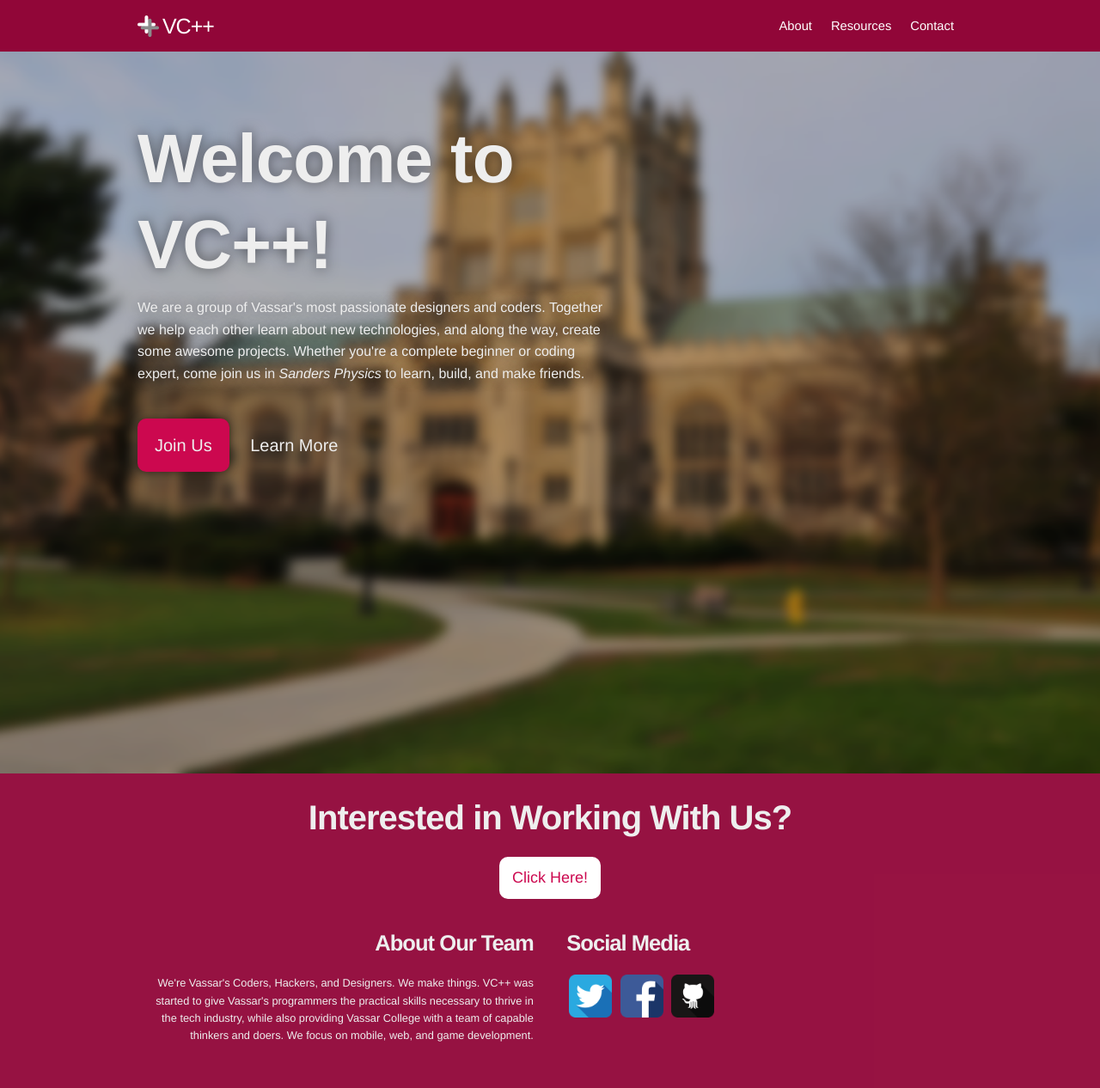
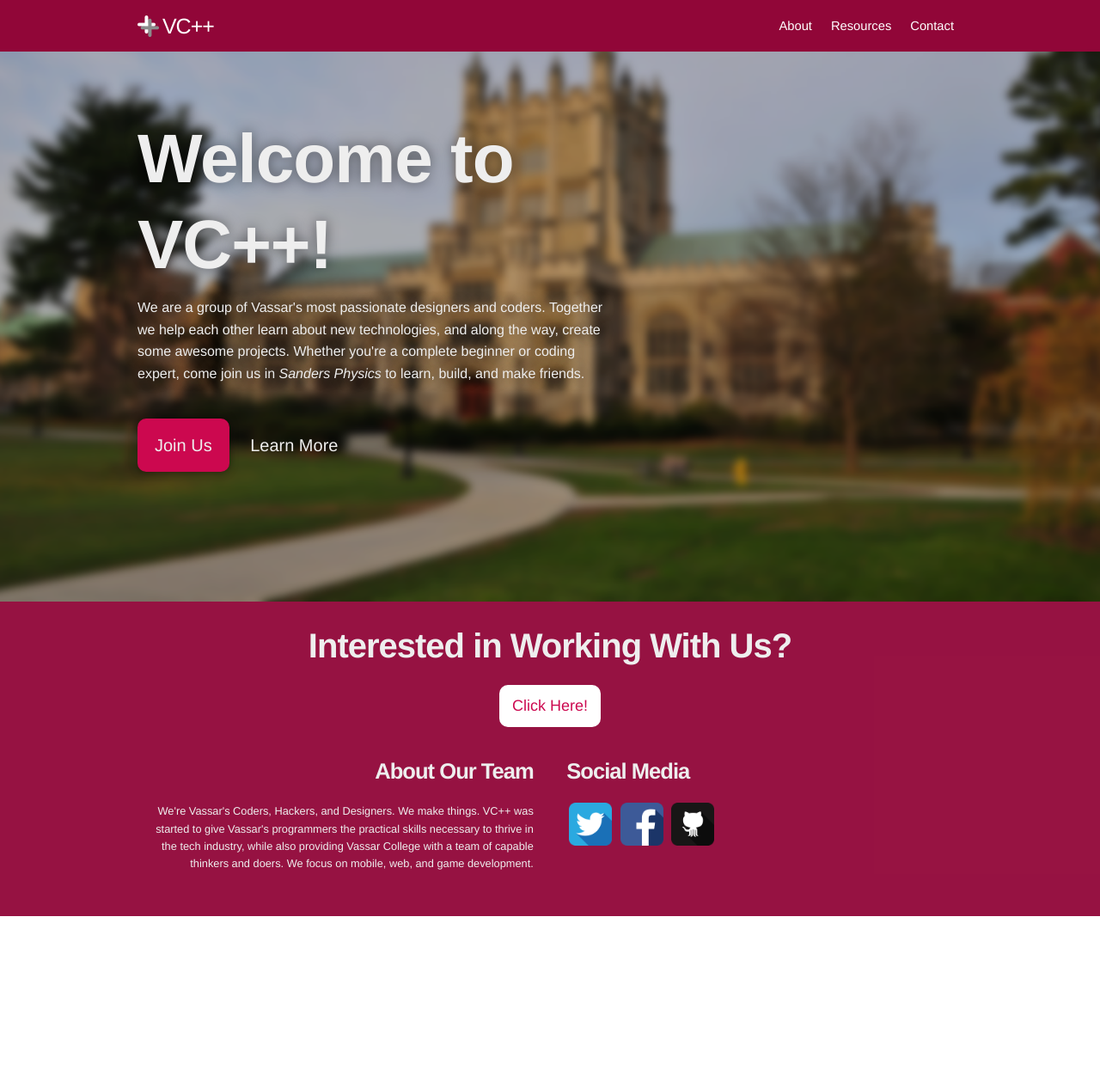
Before and after one commit to vcplusplus/vcplusplus.github.io, a Jekyll site: the page built from index.html, in a window 1280 px wide. Shown: the whole page at 86% size. Built offline with Jekyll 4.4.1, drawn with Linux system fonts in a browser that asks for light colours; nearby versions of some CDN libraries; after the commit the page ends 1066 px from its top, so only the background shows below that.

Commit message:
Add a max-height to the hero image on the homepage

```diff
--- a/public/css/page_home.scss
+++ b/public/css/page_home.scss
@@ -10,7 +10,8 @@
   background-size: cover;
   background-position: bottom center;
   min-height: 400px;
-  min-height: 100vh;
+  height: 100vh;
+  max-height: 700px;
 }
 
 .hero {
```
